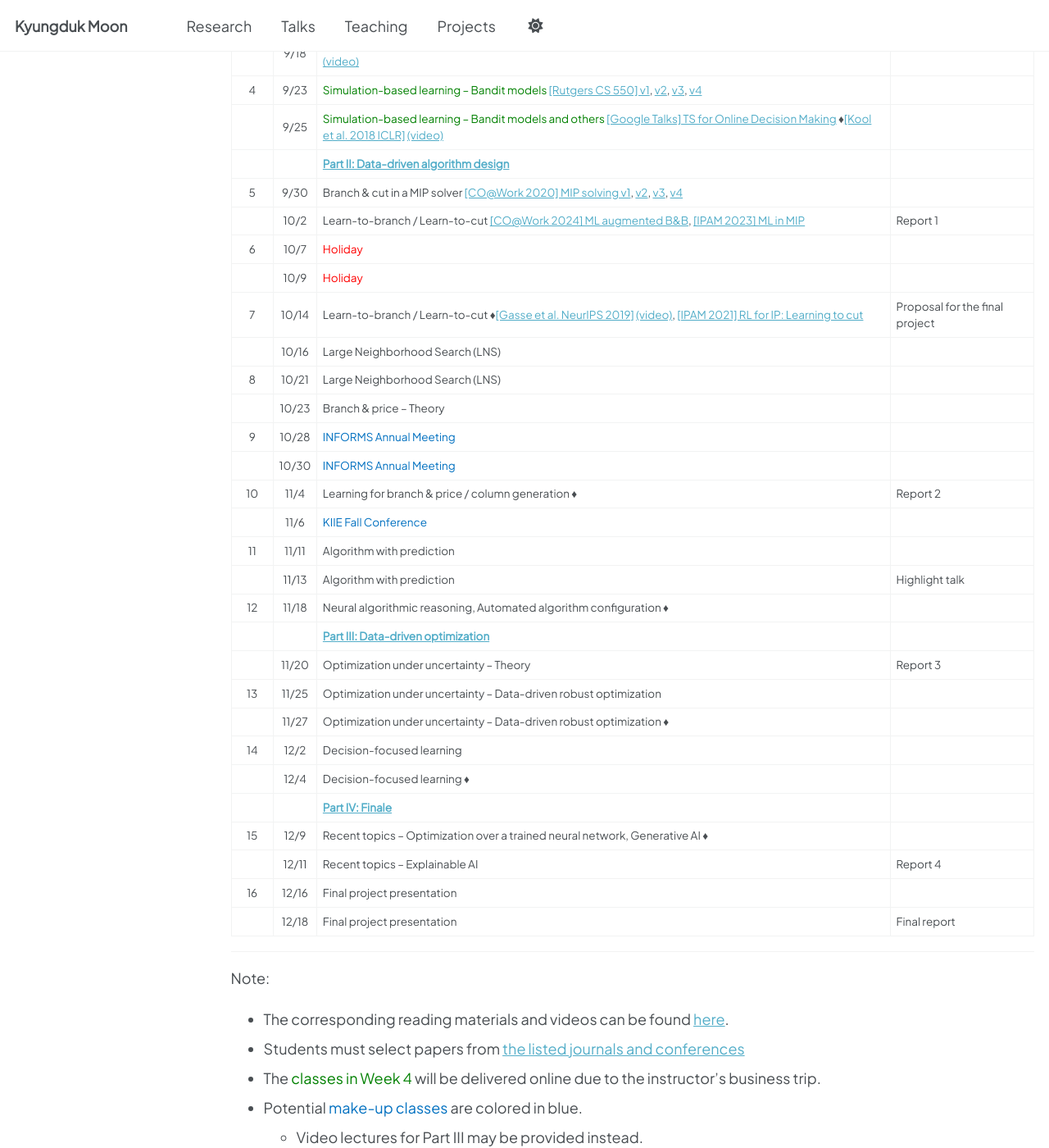
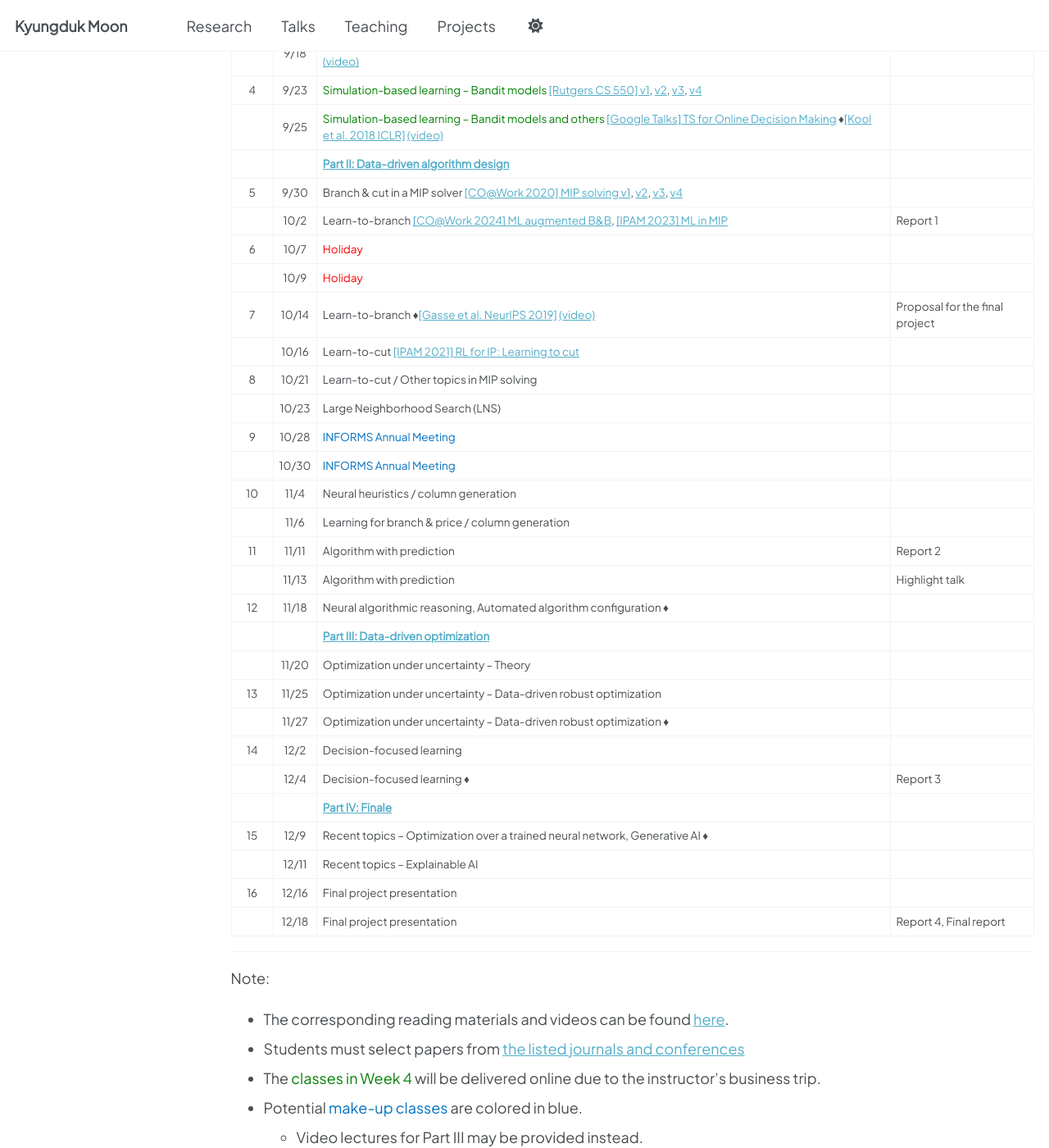
Before and after one commit to kalebmoon07/kalebmoon07.github.io, a Jekyll site: the page built from _pages/2025-fall-ml4do/ai4do-main.md, in a window 1280 px wide and 1400 px high, scrolled down 2172 px. Shown: the whole window at 82% size. Built offline with Jekyll 4.4.1, drawn with Linux system fonts in a browser that asks for light colours; a script that is not in the unit is left out.

Commit message:
Update ai4do-main.md

```diff
--- a/_pages/2025-fall-ml4do/ai4do-main.md
+++ b/_pages/2025-fall-ml4do/ai4do-main.md
@@ -66,31 +66,31 @@ The course is designed to be comprehensive and interactive with the components b
 |       | 9/25  | <span style="color:green;">Simulation-based learning – Bandit models and others</span> [[Google Talks] TS for Online Decision Making](https://www.youtube.com/watch?v=o6HBIGzQfJs) ♦[[Kool et al. 2018 ICLR]](#paper-kool-2018) [(video)](https://www.youtube.com/watch?v=nqAubq2K_Ug)                  |                                |
 |       |       | [**Part II: Data-driven algorithm design**](/teaching/ai4do/2025/reading-list#part-2)                                                                                                                                                                                                                   |                                |
 |   5   | 9/30  | Branch & cut in a MIP solver [[CO@Work 2020] MIP solving v1](https://youtu.be/gObYR3TEn4w), [v2](https://youtu.be/1Z4-FNUXj60), [v3](https://youtu.be/_Bdhd40U1Bc), [v4](https://youtu.be/1PzRiuYAvnk)                                                                                                                                                                                                                                                                           |                                |
-|       | 10/2  | Learn-to-branch / Learn-to-cut [[CO@Work 2024] ML augmented B&B](https://www.youtube.com/watch?v=SEZC03h6cIs), [[IPAM 2023] ML in MIP](https://www.youtube.com/watch?v=ifQg5SJD45c)                                                                                                                                                                                                                                                                           | Report 1                       |
+|       | 10/2  | Learn-to-branch [[CO@Work 2024] ML augmented B&B](https://www.youtube.com/watch?v=SEZC03h6cIs), [[IPAM 2023] ML in MIP](https://www.youtube.com/watch?v=ifQg5SJD45c)                                                                                                                                                                                                                                                                           | Report 1                       |
 |   6   | 10/7  | <span style="color:red;">Holiday</span>                                                                                                                                                                                                                                                                 |                                |
 |       | 10/9  | <span style="color:red;">Holiday</span>                                                                                                                                                                                                                                                                 |  |
-|   7   | 10/14 | Learn-to-branch / Learn-to-cut ♦[[Gasse et al. NeurIPS 2019]](#paper-gasse-2019) [(video)](https://www.youtube.com/watch?v=Uo3OuPTQayg), [[IPAM 2021] RL for IP: Learning to cut](https://www.youtube.com/watch?v=CiQ1blLbYzg)                                                                                                                                                                                                                                                                        | Proposal for the final project                               |
-|       | 10/16 | Large Neighborhood Search (LNS)                                                                                                                                                                                                                                                                         |                                |
-|   8   | 10/21 | Large Neighborhood Search (LNS)                                                                                                                                                                                                                                                                         |                                |
-|       | 10/23 | Branch & price – Theory                                                                                                                                                                                                                                                                                 |                                |
+|   7   | 10/14 | Learn-to-branch ♦[[Gasse et al. NeurIPS 2019]](#paper-gasse-2019) [(video)](https://www.youtube.com/watch?v=Uo3OuPTQayg)                                                                                                                                                                                                                                                                        | Proposal for the final project                               |
+|       | 10/16 | Learn-to-cut [[IPAM 2021] RL for IP: Learning to cut](https://www.youtube.com/watch?v=CiQ1blLbYzg)                                                                                                                                                                                                                                                                         |                                |
+|   8   | 10/21 | Learn-to-cut / Other topics in MIP solving                                                                                                                                                                                                                                                                          |                                |
+|       | 10/23 | Large Neighborhood Search (LNS)
 |   9   | 10/28 | <span style="color:rgb(0, 112, 192);"> INFORMS Annual Meeting  </span>                                                                                                                                                                                                                                  |                                |
 |       | 10/30 | <span style="color:rgb(0, 112, 192);"> INFORMS Annual Meeting  </span>                                                                                                                                                                                                                                  |                                |
-|  10   | 11/4  | Learning for branch & price / column generation  ♦                                                                                                                                                                                                                                                      | Report 2                       |
-|       | 11/6  | <span style="color:rgb(0, 112, 192);"> KIIE Fall Conference  </span>                                                                                                                                                                                                                                    |                                |
-|  11   | 11/11 | Algorithm with prediction                                                                                                                                                                                                                                                                               |                                |
+|  10   | 11/4  | Neural heuristics / column generation                                                                                                                                                                                                                                                        |                        |
+|       | 11/6  | Learning for branch & price / column generation                                                                                                                                                                                                                                      |                                |
+|  11   | 11/11 | Algorithm with prediction                                                                                                                                                                                                                                                                               | Report 2                               |
 |       | 11/13 | Algorithm with prediction                                                                                                                                                                                                                                                                               | Highlight talk                 |
 |  12   | 11/18 | Neural algorithmic reasoning, Automated algorithm configuration  ♦                                                                                                                                                                                                                                      |                                |
 |       |       | [**Part III: Data-driven optimization**](/teaching/ai4do/2025/reading-list#part-3)                                                                                                                                                                                                                      |                                |
-|       | 11/20 | Optimization under uncertainty – Theory                                                                                                                                                                                                                                                                 | Report 3                       |
+|       | 11/20 | Optimization under uncertainty – Theory                                                                                                                                                                                                                                                                 |                        |
 |  13   | 11/25 | Optimization under uncertainty – Data-driven robust optimization                                                                                                                                                                                                                                        |                                |
 |       | 11/27 | Optimization under uncertainty – Data-driven robust optimization  ♦                                                                                                                                                                                                                                     |                                |
 |  14   | 12/2  | Decision-focused learning                                                                                                                                                                                                                                                                               |                                |
-|       | 12/4  | Decision-focused learning  ♦                                                                                                                                                                                                                                                                            |                                |
+|       | 12/4  | Decision-focused learning  ♦                                                                                                                                                                                                                                                                            |   Report 3                             |
 |       |       | [**Part IV: Finale**](/teaching/ai4do/2025/reading-list#part-4)                                                                                                                                                                                                                                         |                                |
 |  15   | 12/9  | Recent topics – Optimization over a trained neural network, Generative AI  ♦                                                                                                                                                                                                                            |                                |
-|       | 12/11 | Recent topics – Explainable AI                                                                                                                                                                                                                                                                          | Report 4                       |
+|       | 12/11 | Recent topics – Explainable AI                                                                                                                                                                                                                                                                          |                        |
 |  16   | 12/16 | Final project presentation                                                                                                                                                                                                                                                                              |                                |
-|       | 12/18 | Final project presentation                                                                                                                                                                                                                                                                              | Final report                   |
+|       | 12/18 | Final project presentation                                                                                                                                                                                                                                                                              | Report 4, Final report                   |
 
 ---
 
```
